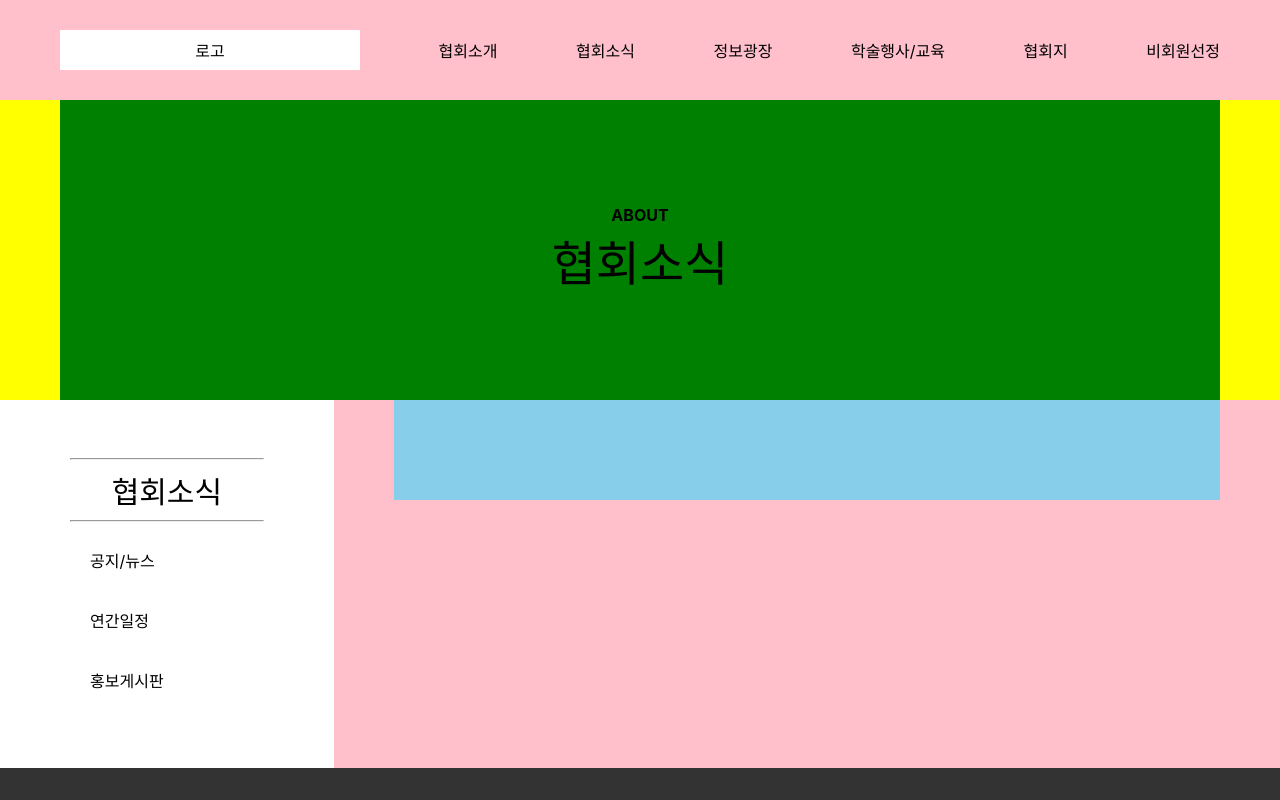
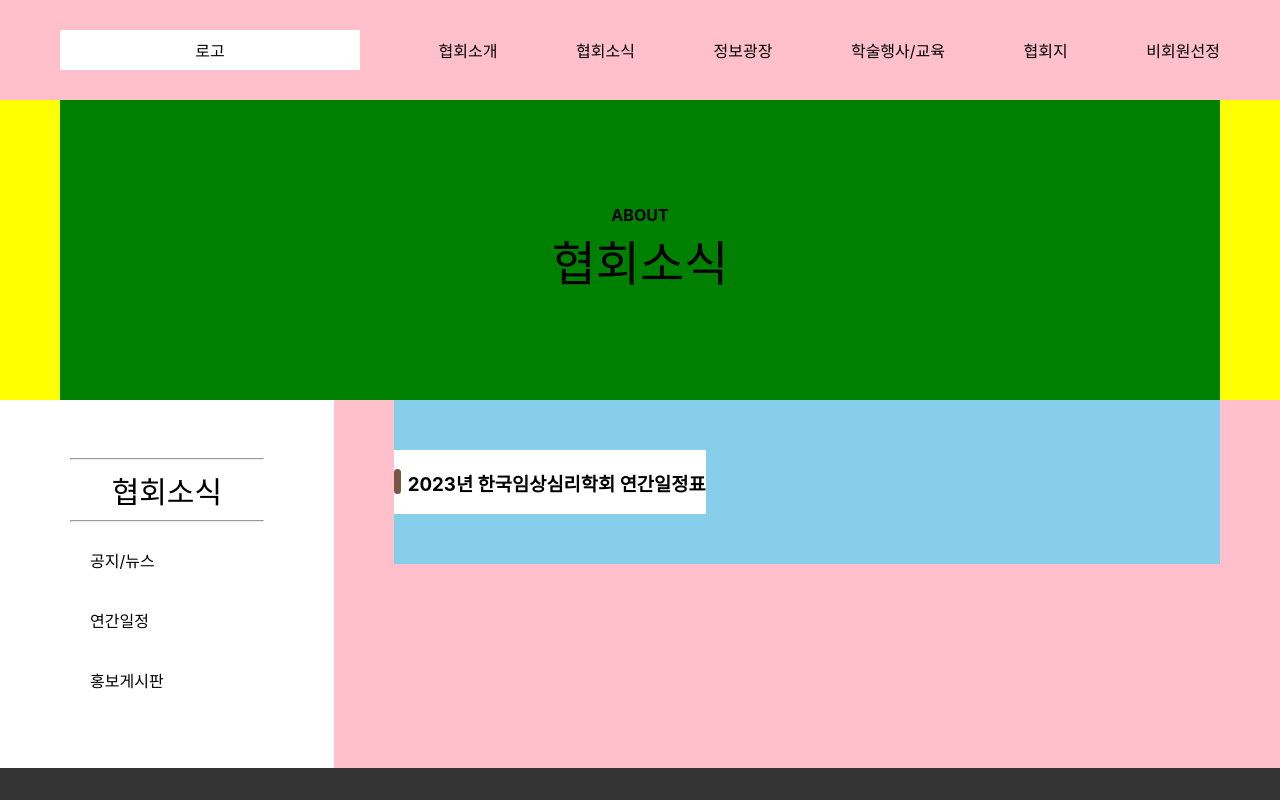
Before and after one commit to seasameoil/mental_health_website, a React (Create React App) app: page /news/sub02 in a window 1280 px wide. Shown: the top 800 px of the page. Built offline with nearby package versions, Linux system fonts and the light colour scheme.

Commit message:
연간일정 타이틀

```diff
--- a/src/Pages/spec_news/Sub02.js
+++ b/src/Pages/spec_news/Sub02.js
@@ -1,21 +1,32 @@
 import React from "react";
+
 import SubTop2 from "../../components/sub_top/sub_top2";
 import Category2 from "../../components/category/category2";
+import BrownBar from "../../components/brown_bar/brown_bar";
 
 export default function Sub02() {
   return (
-    <div className='sub01_1_info'>
+    <div className="sub01_1_info">
       <SubTop2 />
-      <div style={{display: 'flex'}}>
-          <Category2 />
-          <div style={{backgroundColor: 'pink', width: '100%', padding: '0 60px'}}>
-              <div style={{display: 'flex', padding: '50px 0', backgroundColor: 'skyblue'}}>
-                  <div>
-
-                  </div>
-                </div>
-              </div>
+      <div style={{ display: "flex" }}>
+        <Category2 />
+        <div
+          style={{ backgroundColor: "pink", width: "100%", padding: "0 60px" }}
+        >
+          <div
+            style={{
+              display: "flex",
+              padding: "50px 0",
+              backgroundColor: "skyblue",
+            }}
+          >
+            <div style={{ display: "flex", backgroundColor: "white" }}>
+              <BrownBar />
+              <h3>2023년 한국임상심리학회 연간일정표</h3>
+            </div>
           </div>
+        </div>
+      </div>
     </div>
   );
 }
```
